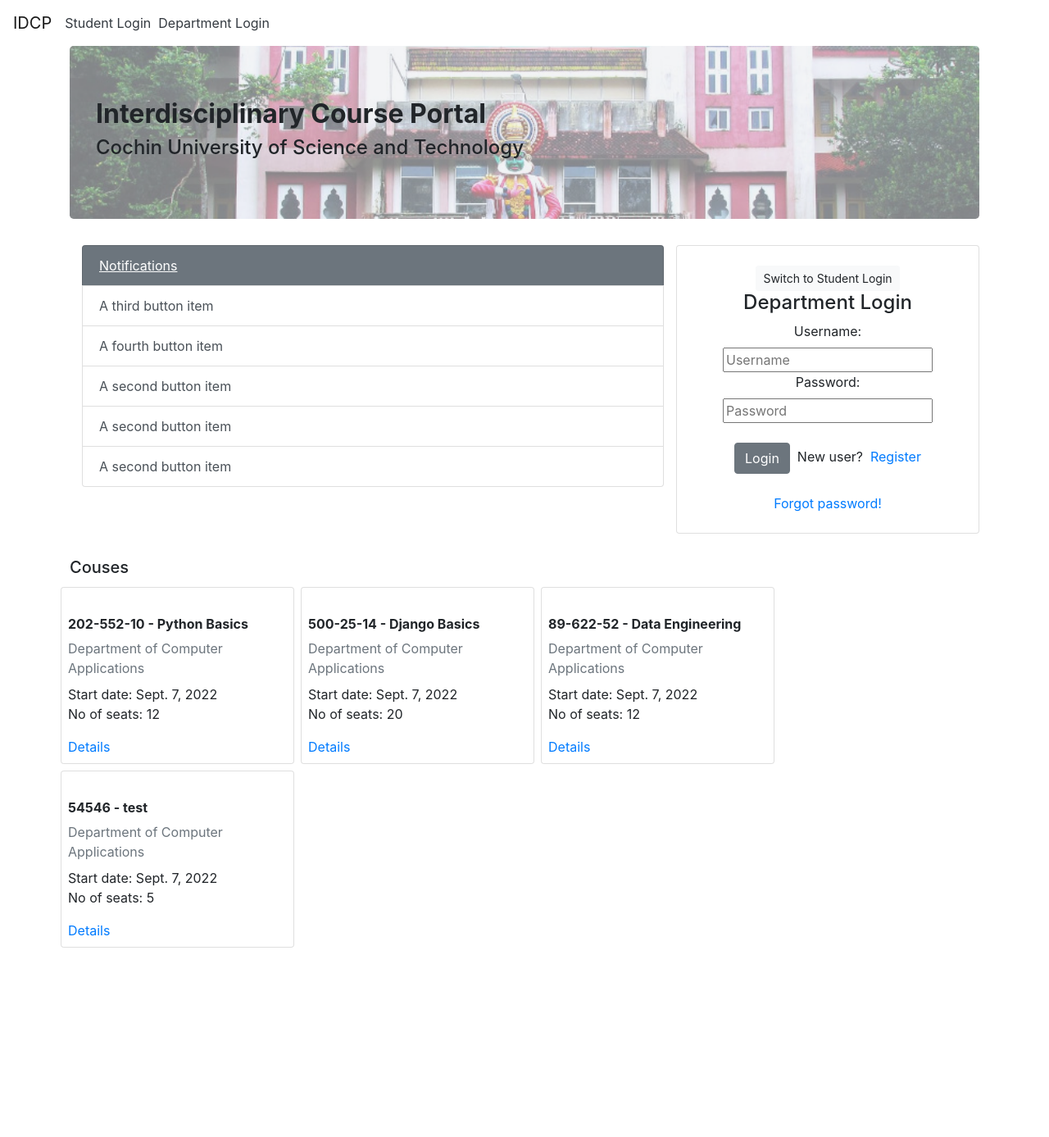
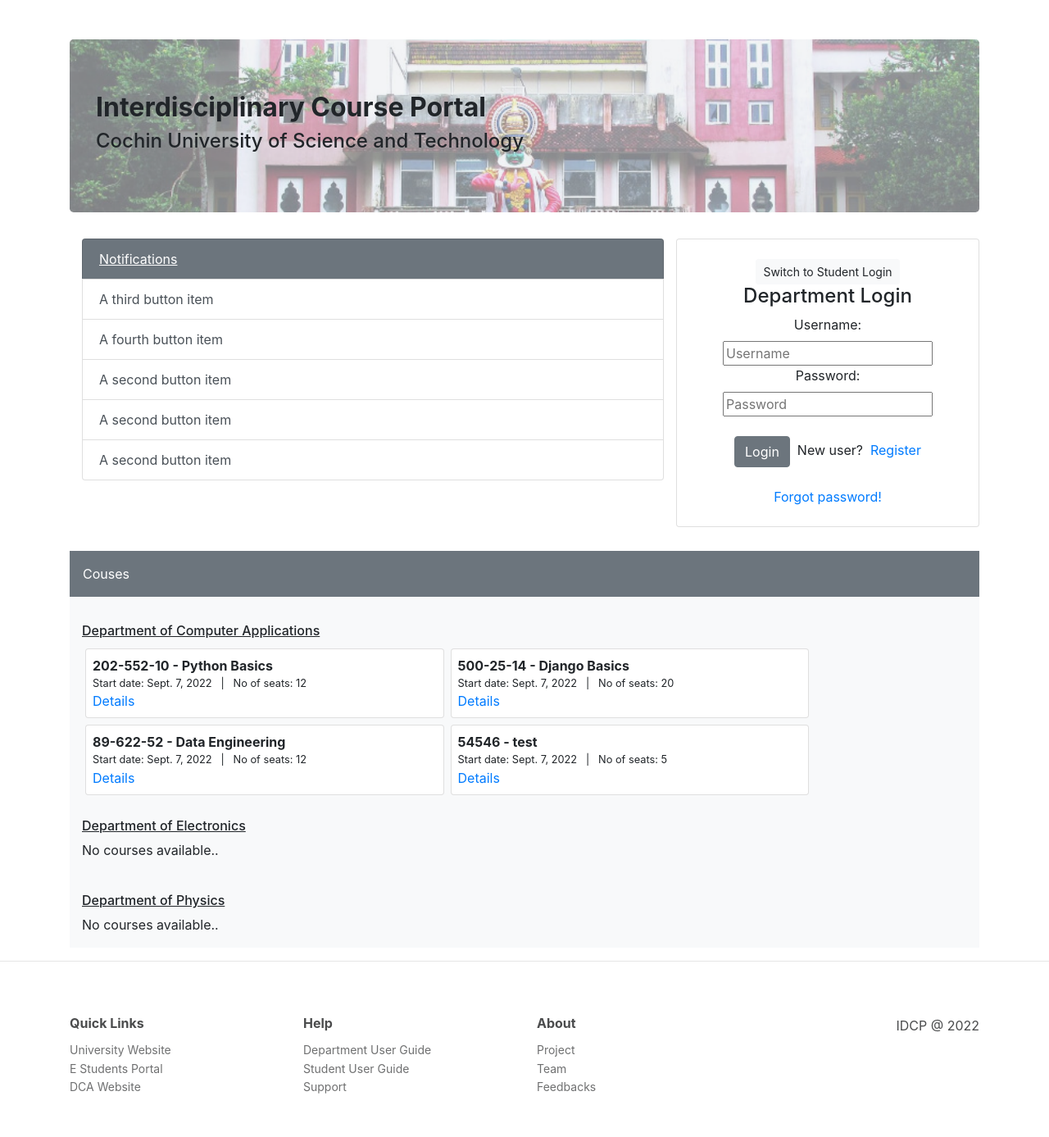
Before and after one commit to musowir/IDCP, a Django app: page / in a window 1280 px wide. Shown: the whole page at 82% size. Before the commit the page ends 1156 px from the top, so only its background shows below. Run offline with Django 4.2, Linux system fonts and the light colour scheme; data comes from the database, SQL or seed files in the repository; both versions use the stored data as it was after the commit; some libraries are stand-ins or nearby versions.

Commit message:
footer added to welcome course listing based on department added

```diff
--- a/department/models.py
+++ b/department/models.py
@@ -24,4 +24,4 @@ class CourseInfo(models.Model):
     )
 
     def __str__(self) :
-       return self.couse_name
+       return self.course_name
--- a/department/views.py
+++ b/department/views.py
@@ -12,7 +12,11 @@ def index(request):
 def welcome(request):
     deps=DepProfileInfo.objects.all()
     courses = CourseInfo.objects.all()
-    return render(request,'department/welcome.html', context={'deps':deps, 'courses':courses})
+    r=[]
+    for d in deps:
+        c = CourseInfo.objects.filter(department=d.id)
+        r.append({'dep':d, 'cor':c})
+    return render(request,'department/welcome.html', context={'r':r })
 
 @login_required
 def special(request):
--- /dev/null
+++ b/static/footer.css
@@ -0,0 +1,85 @@
+.footer-clean {
+    padding:50px 0;
+    background-color:#fff;
+    color:#4b4c4d;
+  }
+
+  .footer-clean h3 {
+    margin-top:0;
+    margin-bottom:12px;
+    font-weight:bold;
+    font-size:16px;
+  }
+
+  .footer-clean ul {
+    padding:0;
+    list-style:none;
+    line-height:1.6;
+    font-size:14px;
+    margin-bottom:0;
+  }
+
+  .footer-clean ul a {
+    color:inherit;
+    text-decoration:none;
+    opacity:0.8;
+  }
+
+  .footer-clean ul a:hover {
+    opacity:1;
+  }
+
+  .footer-clean .item.social {
+    text-align:right;
+  }
+
+  @media (max-width:767px) {
+    .footer-clean .item {
+      text-align:center;
+      padding-bottom:20px;
+    }
+  }
+
+  @media (max-width: 768px) {
+    .footer-clean .item.social {
+      text-align:center;
+    }
+  }
+
+  .footer-clean .item.social > a {
+    font-size:24px;
+    width:40px;
+    height:40px;
+    line-height:40px;
+    display:inline-block;
+    text-align:center;
+    border-radius:50%;
+    border:1px solid #ccc;
+    margin-left:10px;
+    margin-top:22px;
+    color:inherit;
+    opacity:0.75;
+  }
+
+  .footer-clean .item.social > a:hover {
+    opacity:0.9;
+  }
+
+  @media (max-width:991px) {
+    .footer-clean .item.social > a {
+      margin-top:40px;
+    }
+  }
+
+  @media (max-width:767px) {
+    .footer-clean .item.social > a {
+      margin-top:10px;
+    }
+  }
+
+  .footer-clean .copyright {
+    margin-top:14px;
+    margin-bottom:0;
+    font-size:13px;
+    opacity:0.6;
+  }
--- a/student/views.py
+++ b/student/views.py
@@ -52,7 +52,7 @@ def student_login(request):
                 login(request,user)
                 return HttpResponseRedirect(reverse('s_index'))
             else:
-                return HttpResponse("Your account was inactive.")
+                return HttpResponse("Your account was inactive or not a student.")
         else:
             print("Someone tried to login and failed.")
             print("They used username: {} and password: {}".format(username,password))
--- a/templates/department/base.html
+++ b/templates/department/base.html
@@ -4,6 +4,9 @@
     <meta charset="utf-8">
     <title>IDCP</title>
     <!-- Latest compiled and minified CSS -->
+    <link rel="stylesheet" href="https://cdnjs.cloudflare.com/ajax/libs/twitter-bootstrap/4.1.3/css/bootstrap.min.css">
+    <link rel="stylesheet" href="https://cdnjs.cloudflare.com/ajax/libs/ionicons/2.0.1/css/ionicons.min.css">
+    <link rel="stylesheet" href="../../static/footer.css">
     <link rel="stylesheet" href="https://cdn.jsdelivr.net/npm/bootstrap@4.3.1/dist/css/bootstrap.min.css" integrity="sha384-ggOyR0iXCbMQv3Xipma34MD+dH/1fQ784/j6cY/iJTQUOhcWr7x9JvoRxT2MZw1T" crossorigin="anonymous">
     <!-- <link rel="stylesheet" href="https://maxcdn.bootstrapcdn.com/bootstrap/3.3.7/css/bootstrap.min.css" integrity="sha384-BVYiiSIFeK1dGmJRAkycuHAHRg32OmUcww7on3RYdg4Va+PmSTsz/K68vbdEjh4u" crossorigin="anonymous"> -->
 </head>
@@ -13,6 +16,48 @@
     {% block body_block %}
     {% endblock %}
     </div>
+
+    <div class="footer-clean">
+      <footer>
+          <div class="container">
+              <div class="row justify-content-center">
+                  <div class="col-sm-4 col-md-3 item">
+                      <h3>Quick Links</h3>
+                      <ul>
+                          <li><a href="#">University Website</a></li>
+                          <li><a href="#">E Students Portal</a></li>
+                          <li><a href="#">DCA Website</a></li>
+                      </ul>
+                  </div>
+                  <div class="col-sm-4 col-md-3 item">
+                      <h3>Help</h3>
+                      <ul>
+                          <li><a href="#">Department User Guide</a></li>
+                          <li><a href="#">Student User Guide</a></li>
+                          <li><a href="#">Support</a></li>
+                      </ul>
+                  </div>
+
+                  <div class="col-sm-4 col-md-3 item">
+                    <h3>About</h3>
+                    <ul>
+                        <li><a href="#">Project</a></li>
+                        <li><a href="#">Team</a></li>
+                        <li><a href="#">Feedbacks</a></li>
+                    </ul>
+                </div>
+
+                  <div class="col-lg-3 item social">
+                    <!-- <a href="#"><i class="icon ion-social-facebook"></i></a><a href="#"><i class="icon ion-social-twitter"></i></a><a href="#"><i class="icon ion-social-snapchat"></i></a><a href="#"><i class="icon ion-social-instagram"></i></a> -->
+                    <p>IDCP @ 2022</p>
+                  </div>
+              </div>
+          </div>
+      </footer>
+    </div>
+    <script src="https://cdnjs.cloudflare.com/ajax/libs/jquery/3.2.1/jquery.min.js"></script>
+    <script src="https://cdnjs.cloudflare.com/ajax/libs/twitter-bootstrap/4.1.3/js/bootstrap.bundle.min.js"></script>
+    <script src="../../static/login.js"></script>
     <script src="https://code.jquery.com/jquery-3.3.1.slim.min.js" integrity="sha384-q8i/X+965DzO0rT7abK41JStQIAqVgRVzpbzo5smXKp4YfRvH+8abtTE1Pi6jizo" crossorigin="anonymous"></script>
 <script src="https://cdn.jsdelivr.net/npm/popper.js@1.14.7/dist/umd/popper.min.js" integrity="sha384-UO2eT0CpHqdSJQ6hJty5KVphtPhzWj9WO1clHTMGa3JDZwrnQq4sF86dIHNDz0W1" crossorigin="anonymous"></script>
 <script src="https://cdn.jsdelivr.net/npm/bootstrap@4.3.1/dist/js/bootstrap.min.js" integrity="sha384-JjSmVgyd0p3pXB1rRibZUAYoIIy6OrQ6VrjIEaFf/nJGzIxFDsf4x0xIM+B07jRM" crossorigin="anonymous"></script>
--- a/templates/department/welcome.html
+++ b/templates/department/welcome.html
@@ -2,9 +2,10 @@
 
 {% block body_block %}
 
-<nav class="navbar navbar-expand-lg navbar-light bg-white">
-  <a class="navbar-brand" href="{% url 'welcome' %}">IDCP</a>
-  <button class="navbar-toggler" type="button" data-toggle="collapse" data-target="#navbarNav" aria-controls="navbarNav" aria-expanded="false" aria-label="Toggle navigation">
+
+<nav class="navbar navbar-expand-lg navbar-light bg-white m-3">
+  <!-- <a class="navbar-brand" href="{% url 'welcome' %}">IDCP</a> -->
+  <!-- <button class="navbar-toggler" type="button" data-toggle="collapse" data-target="#navbarNav" aria-controls="navbarNav" aria-expanded="false" aria-label="Toggle navigation">
     <span class="navbar-toggler-icon navbar-light"></span>
   </button>
   <div class="collapse navbar-collapse" id="navbarNav">
@@ -17,7 +18,7 @@
           <li><a class="navbar-link  text-dark" href="{% url 'department:user_login' %}">Department Login</a></li>
         {% endif %}
     </ul>
-  </div>
+  </div> -->
 </nav>
 
 <div class="container">
@@ -91,31 +92,40 @@ New user?&nbsp;&nbsp;<a href="{% url 'student:register' %}">Register</a> <br><br
    </div>
 
     <br>
-    <h5>Couses</h5>
-
-          <div class="row">
-
-            {% for cor in courses %}
-
-          <div class="card col-md-3 m-1 p-2">
-            <br>
-            <div class="card-title"> <b>{{cor.course_code}} - {{cor.course_name}}</b></div>
-            <div class="card-subtitle mb-2 text-muted">{{cor.department}} </div>
-            <p class="card-text">
-              Start date: {{cor.start_date}} <br>
-              No of seats: {{cor.no_of_seats}}</p>
+    <div class="bg-light ">
+    <div class="p-3 mb-2 bg-secondary text-white">Couses</div>
+    <div class="container">
+    {% for rec in r %} <br>
+      <h6><u>{{rec.dep}}</u></h6>
+          <div class="row container">
+          {% for c in rec.cor %}
+          <div class="card col-md-5 m-1 p-2">
+            <!-- <div class="card-title">  -->
+              <b>{{c.course_code}} - {{c.course_name}}</b>
+            <!-- </div> -->
+            <!-- <div class="card-subtitle mb-2 text-muted">{{c.department}} </div> -->
+            <!-- <p class="card-text"> -->
+              <small>
+              Start date: {{c.start_date}} &nbsp; | &nbsp;
+              No of seats: {{c.no_of_seats}} </small>
               <a href="#" class="card-link">Details</a>
+            <!-- </p> -->
           </div>
+          {% empty %}
+          <p>No courses available.. </p>
           {% endfor %}
         </div>
-
+        {% endfor %}
         </div>
+      </div>
     </div>
+  </div>
 
 
 </div>
+<hr>
 <div>
 
 </div>
-<script src="../../static/login.js"></script>
+
 {% endblock %}
```
Also changed, not shown: db.sqlite3.
